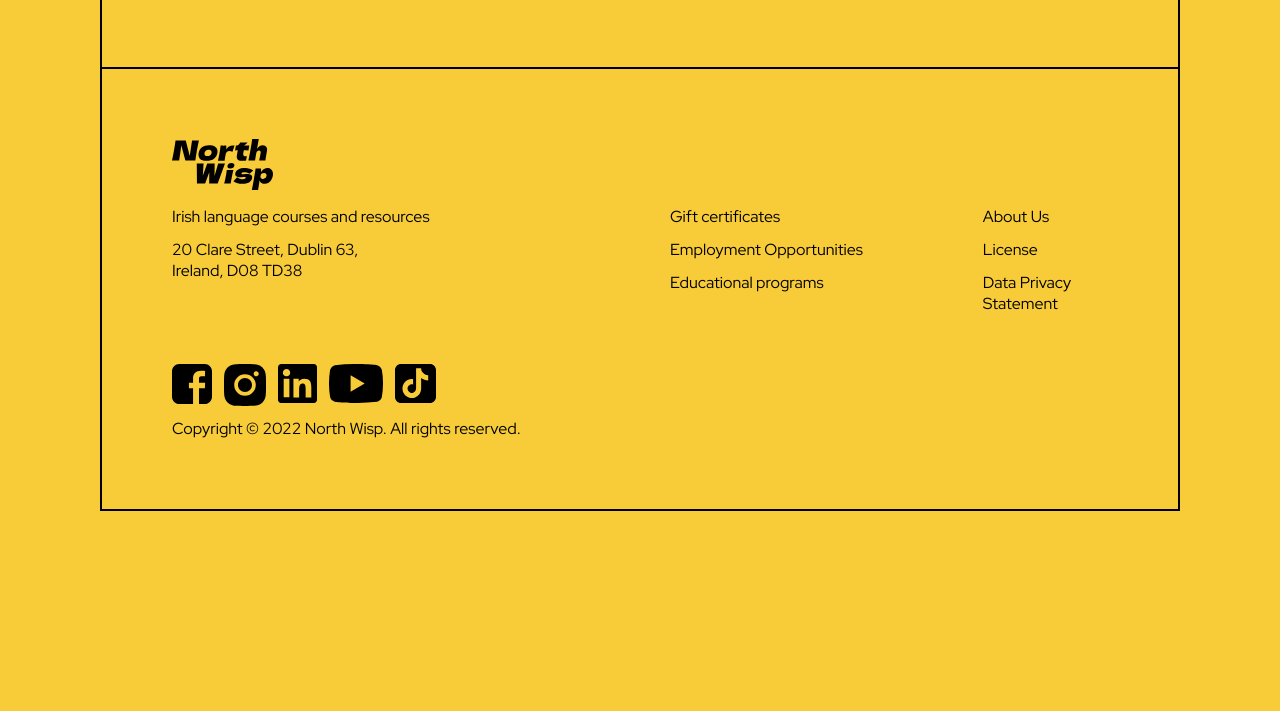
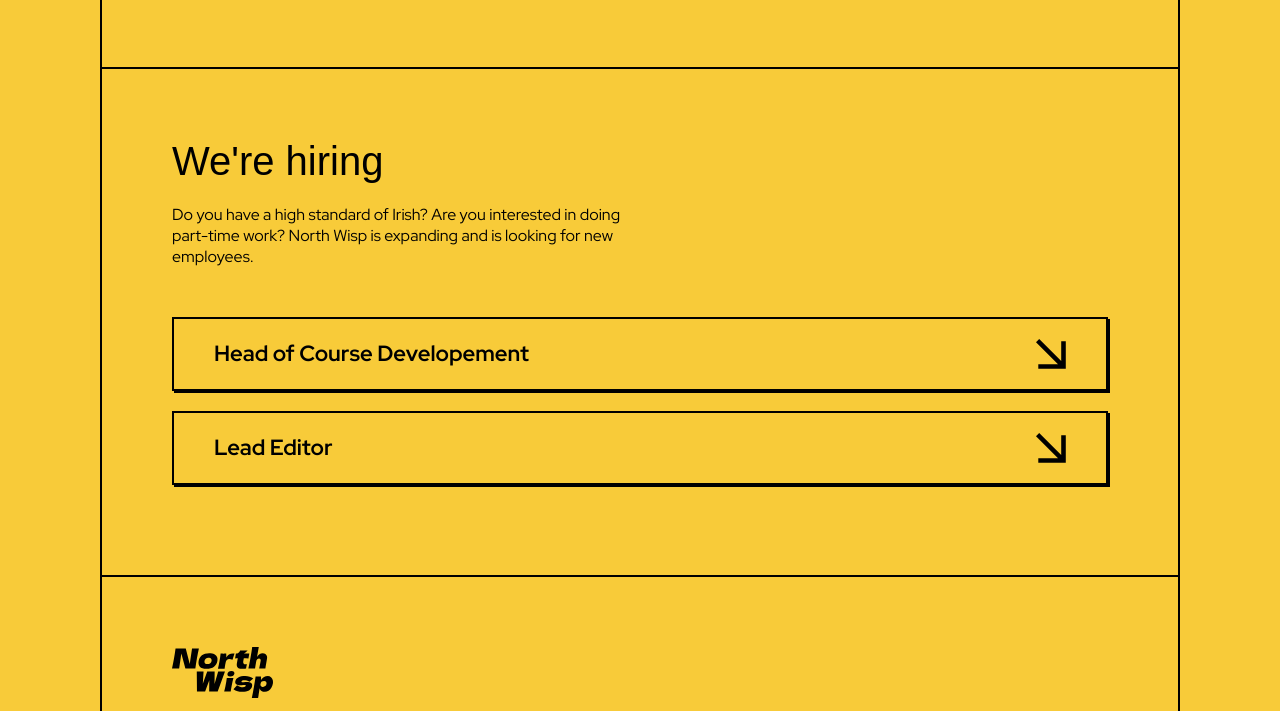
Before and after one commit to StepanKirichenko/north-wisp, a website built with Vite: page about/index.html in a window 1280 px wide. Shown: the part 1670-2381 px from the top of the page. Before the commit the page ends 2241 px from the top, so only its background shows below. Built offline with nearby package versions, Linux system fonts and the light colour scheme; a web font is replaced by a local one.

Commit message:
Add hiring section.

```diff
--- a/about/index.html
+++ b/about/index.html
@@ -83,6 +83,29 @@
               </div>
             </div>
           </section>
+
+          <section class="section">
+            <h2 class="section__heading">We're hiring</h2>
+            <p class="section__text">
+              Do you have a high standard of Irish? Are you interested in doing
+              part-time work? North Wisp is expanding and is looking for new
+              employees.
+            </p>
+            <ul class="hiring-links__list">
+              <li>
+                <a href="#" class="hiring-link">
+                  <h3 class="hiring-link__text">Head of Course Developement</h3>
+                  <img src="/icons/arrow_down_right.svg" />
+                </a>
+              </li>
+              <li>
+                <a href="#" class="hiring-link">
+                  <h3 class="hiring-link__text">Lead Editor</h3>
+                  <img src="/icons/arrow_down_right.svg" />
+                </a>
+              </li>
+            </ul>
+          </section>
         </main>
 
         <footer class="footer">
--- a/style.css
+++ b/style.css
@@ -9,6 +9,11 @@
 
 img {
   display: block;
+}
+
+a {
+  color: var(--color-text);
+  text-decoration: none;
 }
 
 :root {
@@ -467,6 +472,32 @@ body {
   font-size: var(--fs-text-xxs);
 }
 
+.hiring-links__list {
+  list-style: none;
+  margin-top: 50px;
+}
+
+.hiring-link {
+  display: flex;
+  justify-content: space-between;
+  border: var(--border);
+  box-shadow: var(--box-shadow);
+  padding: 20px 40px;
+  font-size: var(--fs-h4);
+  font-weight: 700;
+  margin-bottom: 20px;
+}
+
+.hiring-link:hover {
+  translate: -2px -2px;
+  box-shadow: 4px 4px var(--color-text);
+}
+
+.hiring-link:active {
+  translate: 2px 2px;
+  box-shadow: none;
+}
+
 @media (max-width: 1200px) {
   .landing__hero {
     padding-top: 0;
```
